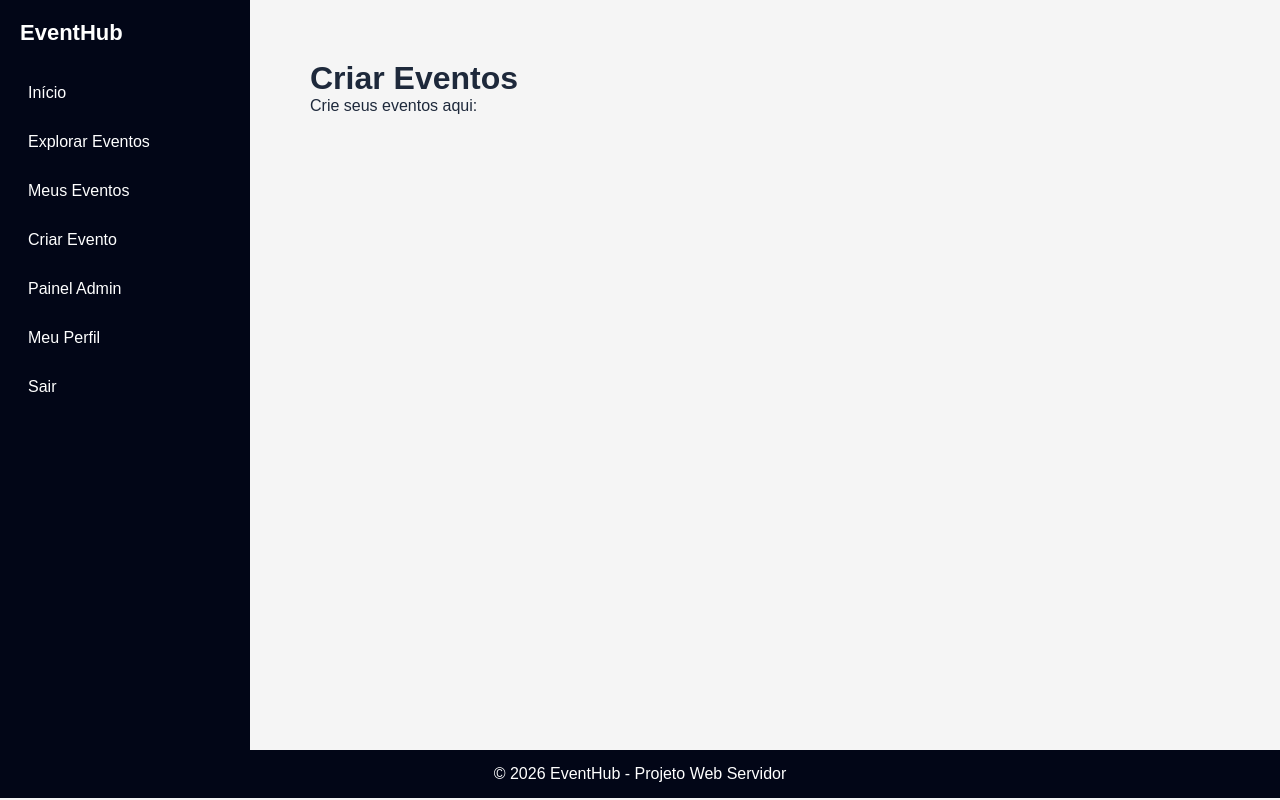
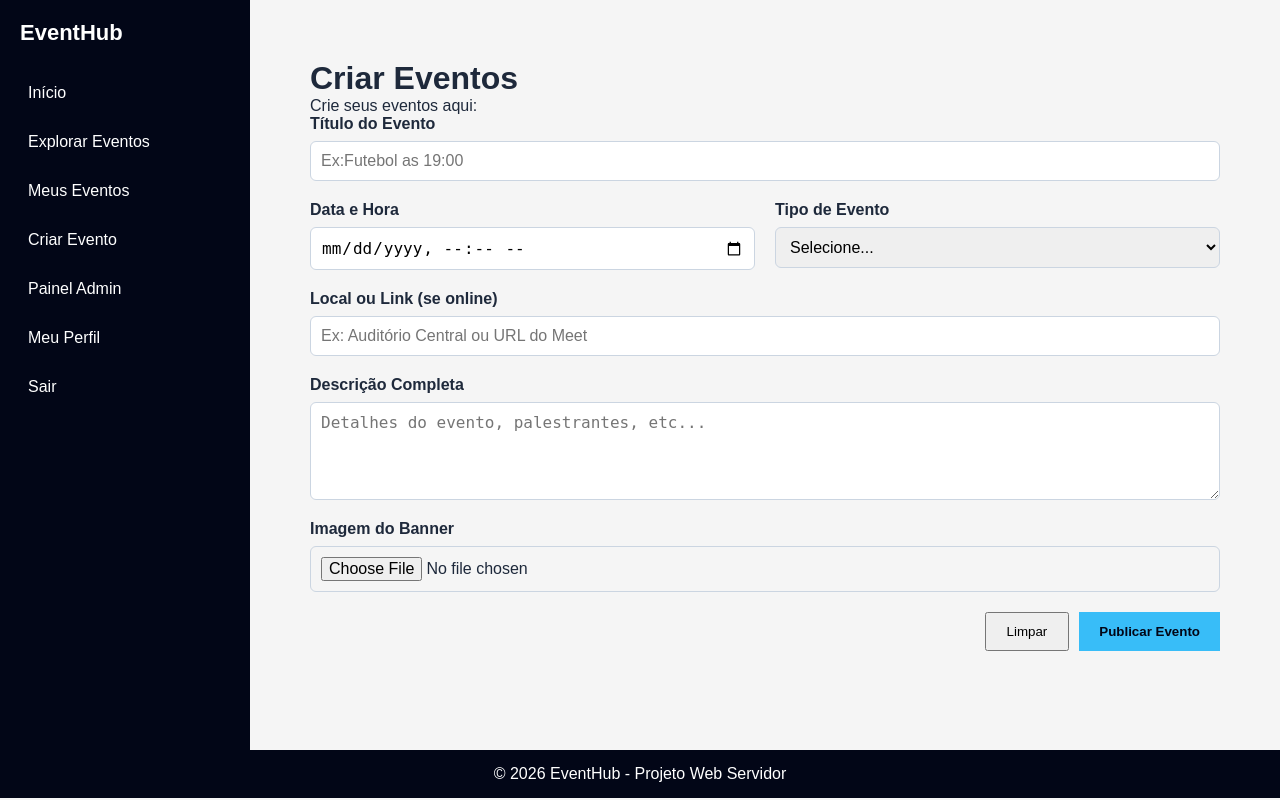
Before and after one commit to Matszin/Projeto_WebServidor, a PHP site: page /app/views/events/criar_eventos.php in a window 1280 px wide. Run offline with PHP 8.4, Linux system fonts and the light colour scheme.

Commit message:
criação do formulário, do "banco" e do event controller

```diff
--- a/app/views/events/criar_eventos.php
+++ b/app/views/events/criar_eventos.php
@@ -8,6 +8,61 @@
             <main class="content">
                 <h1>Criar Eventos</h1>
                 <p>Crie seus eventos aqui:</p>
+                <div class="conteiner-form">
+                    <form action="/app/controllers/event_controller.php?action=store" method="POST" enctype="multipart/form-data">
+
+                        <!--Titulo do formulário-->
+                        <div class="form-group">
+                            <label for="titulo">Título do Evento</label>
+                            <input type="text" id="titulo" name="titulo" placeholder="Ex:Futebol as 19:00" required>
+                        </div>
+
+                        <!-- Linha com Data e Tipo (Lado a Lado) -->
+                        <div class="form-row" style="display: grid; grid-template-columns: 1fr 1fr; gap: 20px;">
+                            <div class="form-group">
+                                <label for="data_evento">Data e Hora</label>
+                                <input type="datetime-local" id="data_evento" name="data_evento" required>
+                            </div>
+
+                            <div class="form-group">
+                                <label for="tipo_evento">Tipo de Evento</label>
+                                <select id="tipo_evento" name="tipo_evento" required>
+                                    <option value="">Selecione...</option>
+                                    <option value="corporativo">Corporativo</option>
+                                    <option value="academico">Acadêmico</option>
+                                    <option value="cultural">Cultural</option>
+                                    <option value="esportivo">Esportivo</option>
+                                    <option value="outro">Outro</option>
+                                </select>
+                            </div>
+                        </div>
+
+                        <!-- Local ou Link -->
+                        <div class="form-group">
+                            <label for="local">Local ou Link (se online)</label>
+                            <input type="text" id="local" name="local" placeholder="Ex: Auditório Central ou URL do Meet" required>
+                        </div>
+
+                        <!-- Descrição -->
+                        <div class="form-group">
+                            <label for="descricao">Descrição Completa</label>
+                            <textarea id="descricao" name="descricao" rows="4" placeholder="Detalhes do evento, palestrantes, etc..." required></textarea>
+                        </div>
+
+                        <!-- Banner -->
+                        <div class="form-group">
+                            <label for="banner">Imagem do Banner</label>
+                            <input type="file" id="banner" name="banner" accept="image/*">
+                        </div>
+
+                        <!--Botões-->
+                        <div class="form-actions" style="display: flex; justify-content: flex-end; gap: 10px; margin-top: 20px;">
+                            <button type="reset" class="btn-secondary" style="padding: 10px 20px; cursor: pointer;">Limpar</button>
+                            <button type="submit" class="btn-primary" style="padding: 10px 20px; background: #38bdf8; color: #020617; border: none; font-weight: bold; cursor: pointer;">Publicar Evento</button>
+                        </div>
+                </form>
+
+                </div>
                     <form action="/app/controllers/event_controller" method="POST">
 
                     </form>
```
Also changed, not shown: app/controllers/event_controller.php (+32 -0 lines), app/models/EventModel.php (added, +17 -0 lines).
